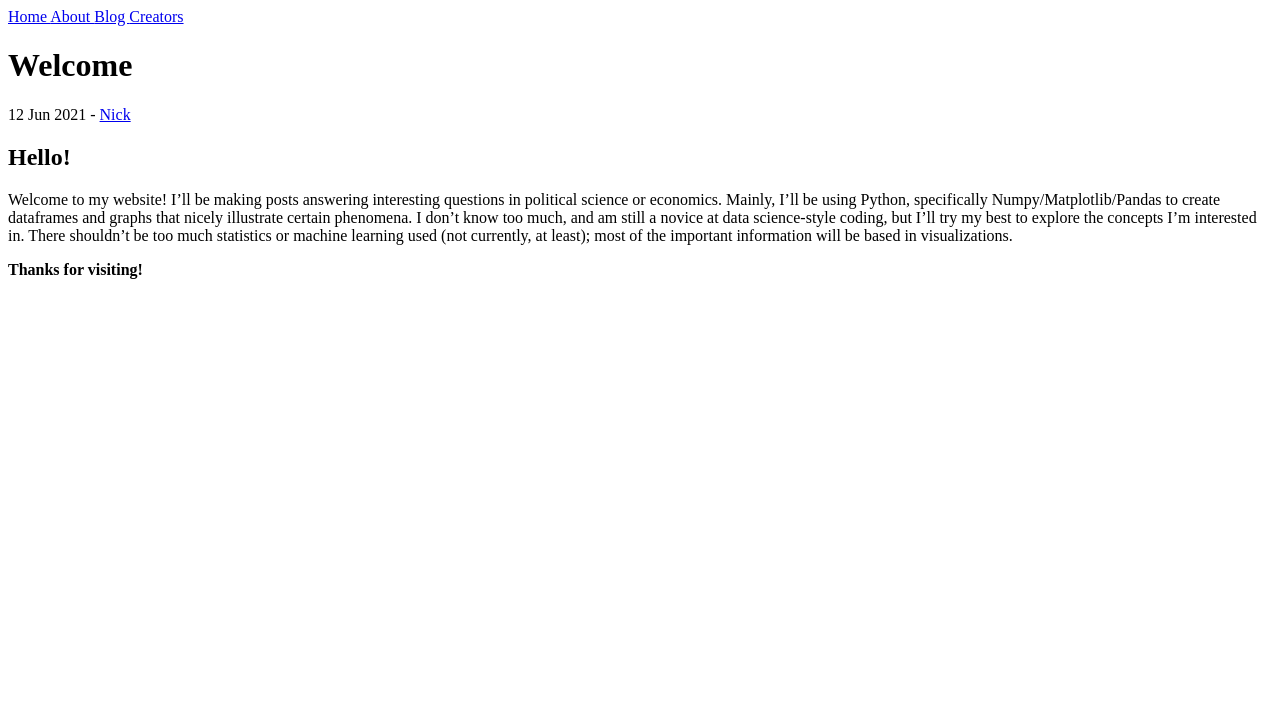
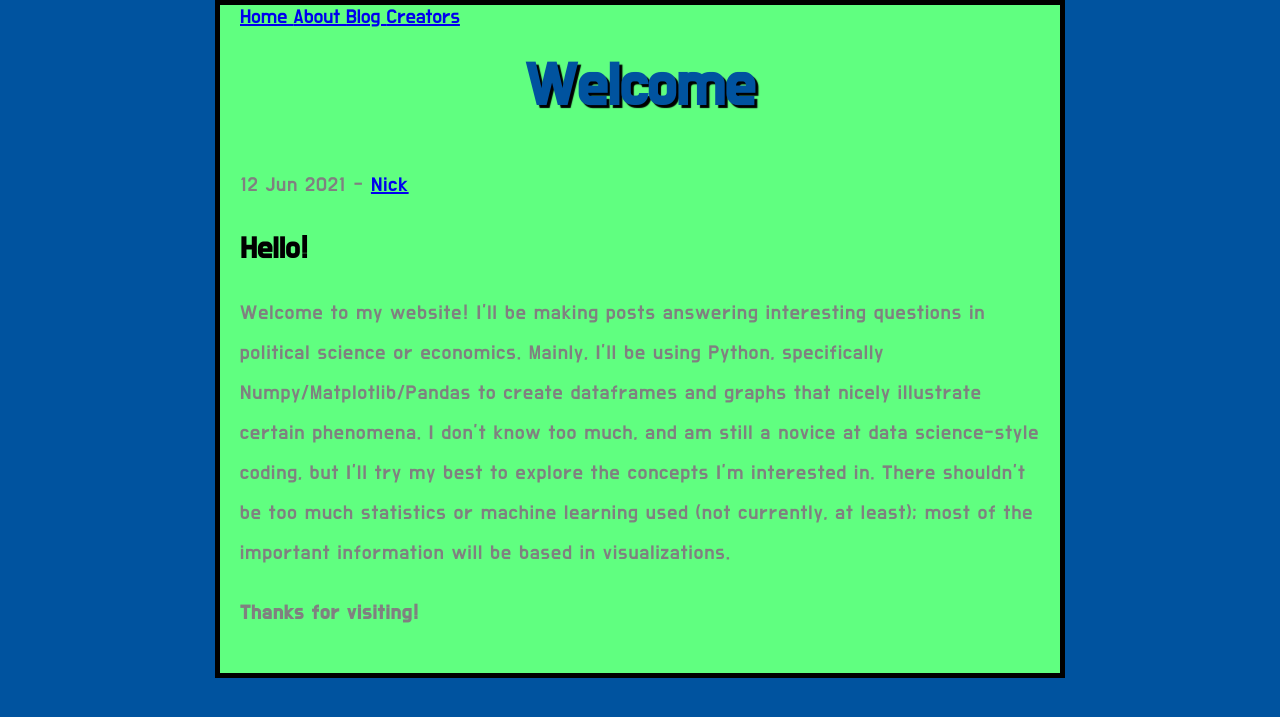
Before and after one commit to ncrispino/old_website_from_scratch, a Jekyll site: the page built from _posts/2021-06-12-welcome.md, in a window 1280 px wide. Shown: the top 717 px of the page. Built offline with Jekyll 4.4.1, drawn with Linux system fonts in a browser that asks for light colours.

Commit message:
Finished 'Getting started with the web'

```diff
--- a/_layouts/creator.html
+++ b/_layouts/creator.html
@@ -1,5 +1,5 @@
 ---
-<!-- layout: default -->
+layout: default
 ---
 <h1>{{ page.name }}</h1>
 <h2>{{ page.position }}</h2>
--- a/_layouts/default.html
+++ b/_layouts/default.html
@@ -5,7 +5,7 @@
     <title>{{page.title}}</title>
     <!-- styles.css is generated from styles.scss -->
     <!-- <link rel="stylesheet" href="/assets/css/styles.css"> -->
-    <link href="../assets/css/style-mozilla.css" rel="stylesheet">
+    <link href={{ "../assets/css/style-mozilla.css" | relative_url }} rel="stylesheet">
     <link rel="preconnect" href="https://fonts.gstatic.com">
     <link rel="preconnect" href="https://fonts.gstatic.com">
     <link href="https://fonts.googleapis.com/css2?family=Do+Hyeon&display=swap" rel="stylesheet">
--- a/assets/css/style-mozilla.css
+++ b/assets/css/style-mozilla.css
@@ -1,12 +1,47 @@
-li, h1 {
+html {
+  /* Sets background color and font stuff for the whole page */
+  background-color: #00539F;
+  font-size: 20px;
+  font-family: 'Do Hyeon', sans-serif;
+}
+
+body {
+  width: 800px;
+  /* 0 margin on top and bottom; splits margin evenly on left and right */
+  margin: 0 auto;
+  background-color: #60FF80;
+  /* Space around the content */
+  padding: 0 20px 20px 20px;
+  border: 5px solid black;
+}
+
+div {
+  background-color: gray;
+}
+
+h1 {
+  font-size: 60px;
+  text-align: center;
+  margin: 0;
+  padding: 20px 0;
+  color: #00539F;
+  text-shadow: 3px 3px 1px black;
+}
+
+li, p {
   color: gray;
-  width: 500px;
-  font-family: 'Do Hyeon', sans-serif;
+  font-size: 25;
+  line-height: 2;
+  letter-spacing: 1px;
   /* border: 1px solid black; */
 }
 
 img {
-  width: 500px;
+  width: 550px;
+  /* Images are inline; to treat them like blocks and thus use margin stuff,
+  we need to this: */
+  display: block;
+  margin: 0 auto;
 }
 
 /* Make red if hovered over */
--- a/index.html
+++ b/index.html
@@ -1,5 +1,5 @@
 ---
-layout: default
+<!-- layout: default -->
 title: Home
 date: 6/12/2021
 ---
@@ -15,3 +15,5 @@
   <li><a href="https://marginalrevolution.com/">marginal revolution blog</a></li>
 </ul>
 <img src="/images/may2021_ratings.png" alt="Cable news ratings" />
+<button>Change user</button>
+<script src="scripts/main.js"></script>
```
Also changed, not shown: _posts/2021-06-12-welcome.md (+0 -1 lines), scripts/main.js (added, +38 -0 lines), images/yt_compare_new.png (added).
